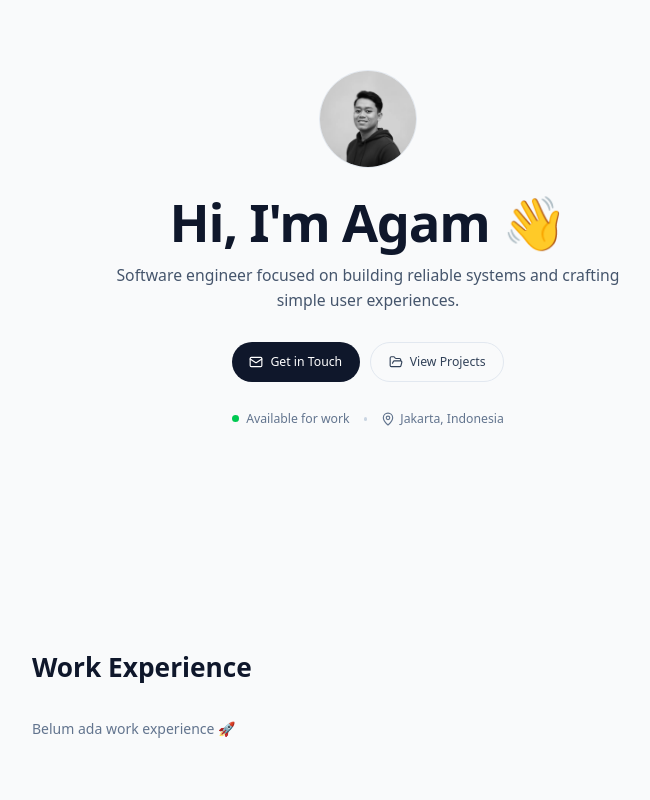
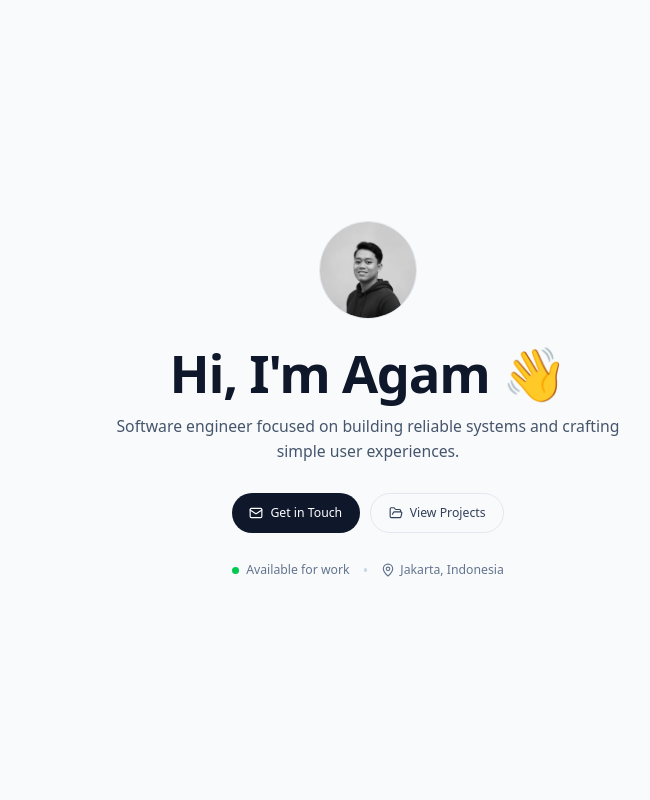
Before and after one commit to agamm-vitooo/workfolioo, a React (Vite) app: page / in a window 1280 px wide. Shown: the top 800 px of the page, without its empty margins (272-922 px from the left). Built offline with nearby package versions, Linux system fonts and the light colour scheme; no server answers; the database is empty.

Commit message:
Hero Section Update UI

```diff
--- a/src/sections/hero.section.tsx
+++ b/src/sections/hero.section.tsx
@@ -9,7 +9,7 @@ import heroImage from "../assets/agam.webp";
 
 const Hero = () => {
   return (
-    <section className="flex min-h-[60vh] items-center py-20">
+    <section className="flex min-h-screen items-center">
       <div className="mx-auto w-full max-w-3xl px-4">
         <div className="flex flex-col items-center text-center">
           {/* IMAGE */}
```
